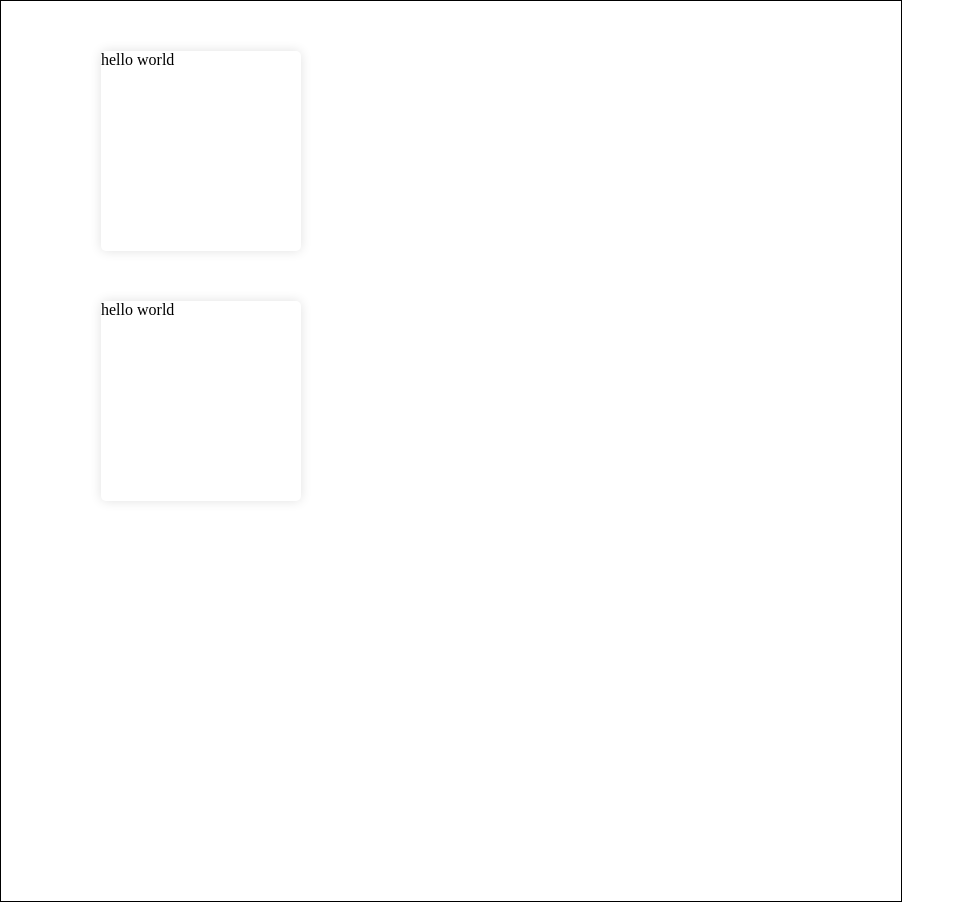
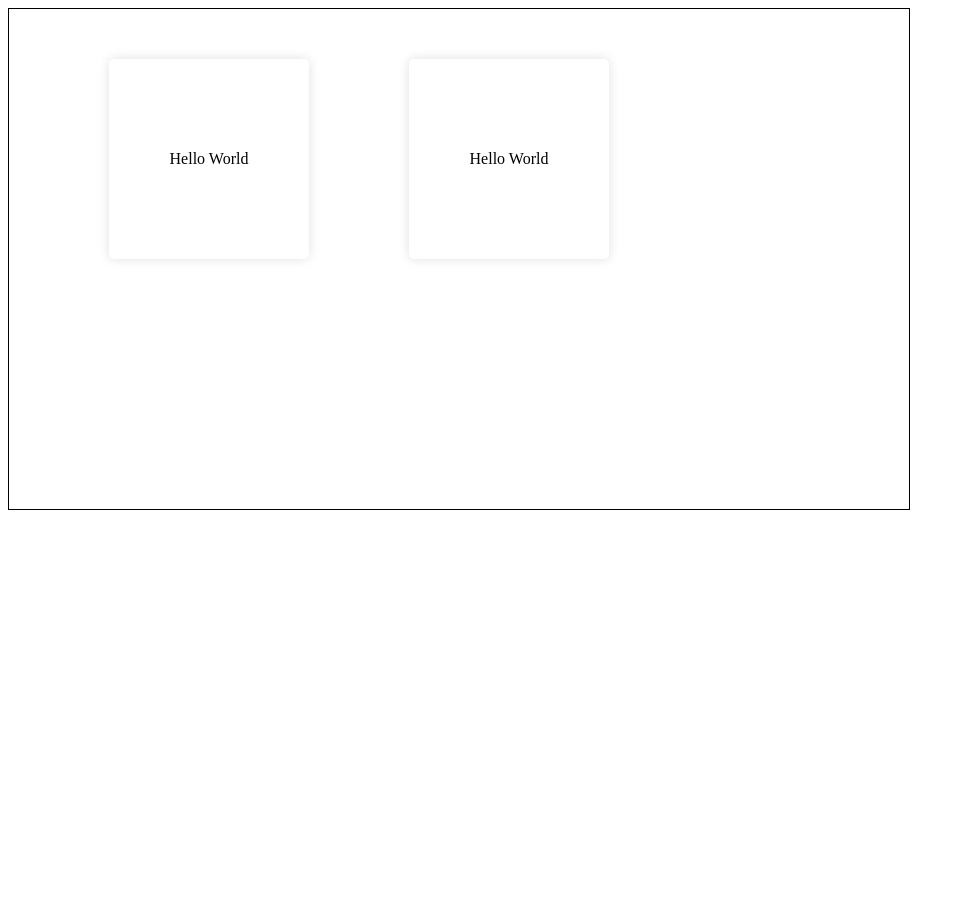
Before and after one commit to sunmaolin/vue3-simple-drag-resize, a Vue app: page / in a window 1280 px wide. Shown: the whole page, without its empty margins (0-972 px from the left). After the commit the page ends 800 px from the top, so only its background shows below. Built offline with nearby package versions, Linux system fonts and the light colour scheme.

Commit message:
优化演示

```diff
--- a/src/App.vue
+++ b/src/App.vue
@@ -1,11 +1,24 @@
-<script setup lang="ts">
-</script>
+<script setup lang="ts"></script>
 
 <template>
-  <div style="position: relative; width: 900px; height: 900px; border: 1px solid #000">
-    <DragResize :x="100" :y="50" :isLimit="true"> hello world </DragResize>
-  <DragResize :x="100" :y="300" :isLimit="true"> hello world </DragResize>
+  <div style="position: relative; width: 900px; height: 500px; border: 1px solid #000">
+    <DragResize :x="100" :y="50" :isLimit="true">
+      <div>Hello World</div>
+    </DragResize>
+    <DragResize :x="400" :y="50" :isLimit="true">
+      <div>Hello World</div>
+    </DragResize>
   </div>
 </template>
 
-<style scoped></style>
+<style scoped>
+:deep(.drag-resize) {
+  border-radius: 5px;
+  box-shadow: 0px 0px 12px rgba(0, 0, 0, 0.12);
+}
+:deep(.drag-resize-container) {
+  display: flex !important;
+  align-items: center;
+  justify-content: center;
+}
+</style>
--- a/src/assets/base.css
+++ /dev/null
@@ -1,15 +0,0 @@
-:root {
-  width: 100%;
-  height: 100%;
-}
-
-body {
-  width: 100%;
-  height: 100%;
-  overflow: hidden;
-}
-
-* {
-  margin: 0;
-  padding: 0;
-}
--- a/src/assets/main.css
+++ /dev/null
@@ -1,15 +0,0 @@
-@import './base.css';
-
-#app {
-  width: 100%;
-  height: 100%;
-}
-
-.drag-resize {
-  border-radius: 5px;
-  box-shadow: 0px 0px 12px rgba(0, 0, 0, 0.12);
-}
-
-.drag-resize-stick {
-  border-radius: 50%;
-}
--- a/src/drag-resize/drag-resize.vue
+++ b/src/drag-resize/drag-resize.vue
@@ -181,10 +181,12 @@ const bodyDown = (event: MouseEvent | TouchEvent) => {
   event.stopPropagation()
   event.preventDefault()
 
-  isActive.value = true
-
   if (props.isDraggable) {
     bodyDragging = true
+  }
+
+  if (props.isDraggable || props.isResizable) {
+    isActive.value = true
   }
 
   const pointerX = 'pageX' in event ? event.pageX : ((event as TouchEvent).touches[0]?.pageX ?? 0)
--- a/src/main.ts
+++ b/src/main.ts
@@ -1,5 +1,3 @@
-import './assets/main.css'
-
 import { createApp } from 'vue'
 import App from './App.vue'
 
```
